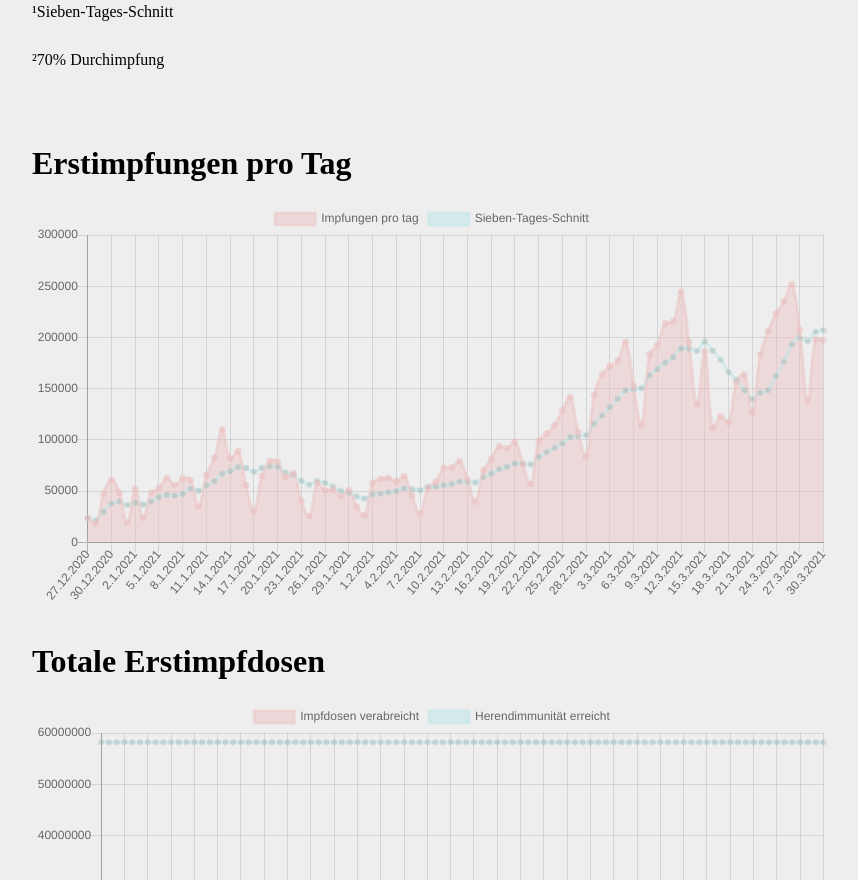
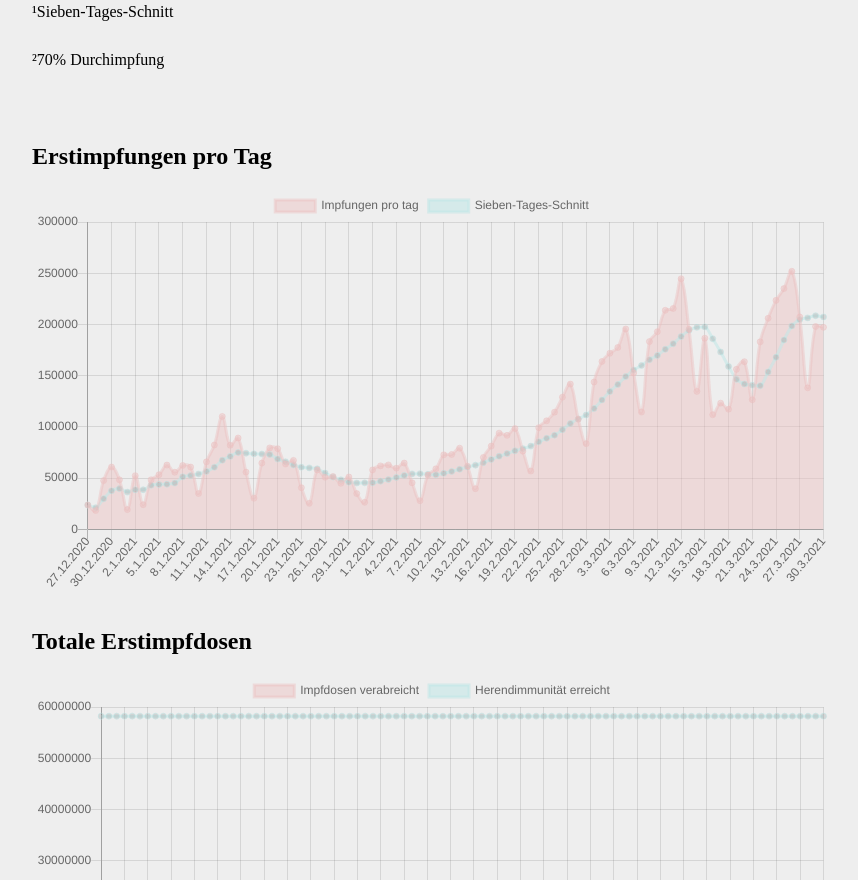
Before and after one commit to somakolli/corona-impf-status, a website built with webpack: page index.html in a window 1280 px wide. Shown: the part 433-1313 px from the top of the page, without its empty margins (208-1066 px from the left). Built offline with nearby package versions, Linux system fonts and the light colour scheme; a web font is replaced by a local one.

Commit message:
fix calculation error

```diff
--- a/index.html
+++ b/index.html
@@ -37,10 +37,10 @@
   <p id="intro">
   </p>
   <br>
-  <h1>Erstimpfungen pro Tag</h1>
+  <h2>Erstimpfungen pro Tag</h2>
   <canvas id="chart" width="400" height="200"></canvas>
   <br>
-  <h1>Totale Erstimpfdosen</h1>
+  <h2>Totale Erstimpfdosen</h2>
   <canvas id="cumulative-chart" width="400" height="200"></canvas>
   <p id="footer" style="font-size: large; font-weight: 200">
 
--- a/src/index.js
+++ b/src/index.js
@@ -42,7 +42,6 @@ const footerView = {
 }
 
 function renderTemplate(template, targetId, object) {
-
     var rendered = Mustache.render(template, object);
     document.getElementById(targetId).innerHTML = rendered;
 }
@@ -54,7 +53,7 @@ renderTemplate(footer, 'footer', footerView);
 //    .getContext('2d')
 
 const getSevenDayAverage = (value, index, array) => {
-    const start = Math.max(0, index - 7)
+    const start = Math.max(0, index - 6)
     return array.slice(start, index + 1).reduce(accumulator) / (index + 1 - start)
 }
 
```
Lines whose indentation alone changed are shown as unchanged.
